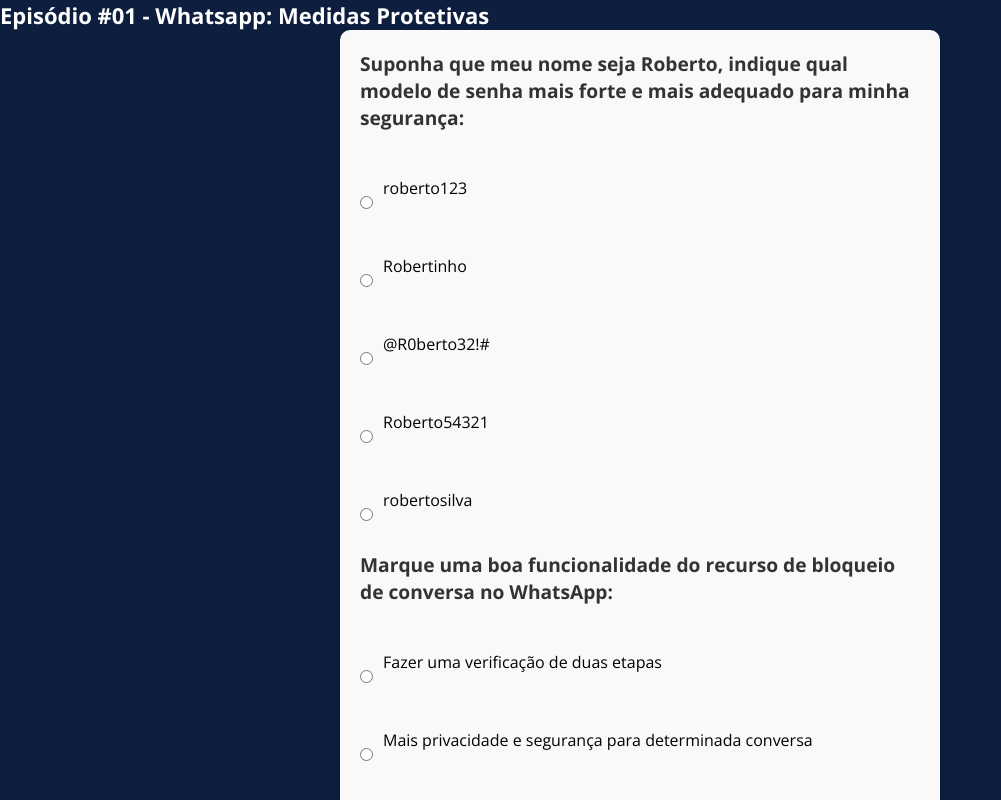
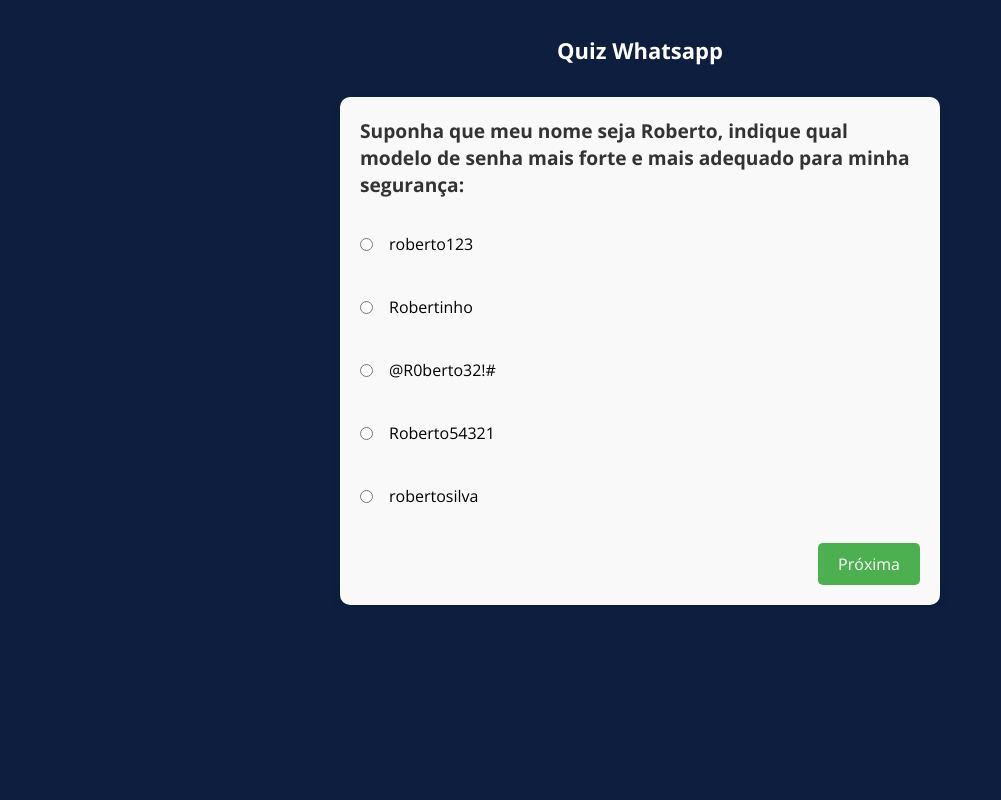
Before and after one commit to Andrengr0/safe-apps-front, a React (Vite) app: page /quizzes/whatsapp in a window 1280 px wide. Shown: the top 800 px of the page, without its empty margins (0-1001 px from the left). Built offline with nearby package versions, Linux system fonts and the light colour scheme; the HTML template or start-up script is replaced by a standard one.

Commit message:
change: personalizando quiz

```diff
--- a/src/components/quizz/Quizz.css
+++ b/src/components/quizz/Quizz.css
@@ -1,6 +1,7 @@
 /* Estilo base */
 body {
   font-family: Arial, sans-serif;
+  padding: 0.2rem;
 }
 
 .quiz-form {
@@ -30,7 +31,8 @@
 }
 
 .option-label {
-    margin-bottom: 10px;
+  gap: 1rem;
+  margin-bottom: 1rem;
   display: flex;
   align-items: center;
   font-size: 1rem;
@@ -38,13 +40,18 @@
 }
 
 .option-input {
-    margin-right: 10px;
+  margin: 0 !important;
   accent-color: #4CAF50; /* Cor do input de radio quando selecionado */
 }
 
-  /* Botão de envio */
-  .submit-btn {
-    display: inline-block;
+/* Botões de navegação */
+.navigation-buttons {
+  display: flex;
+  justify-content: space-between;
+  margin-top: 20px;
+}
+
+.prev-btn, .next-btn, .submit-btn {
   background-color: #4CAF50;
   color: white;
   padding: 10px 20px;
@@ -55,7 +62,7 @@
   transition: background-color 0.3s ease;
 }
 
-  .submit-btn:hover {
+.prev-btn:hover, .next-btn:hover, .submit-btn:hover {
   background-color: #45a049;
 }
 
@@ -78,3 +85,55 @@
       padding: 15px;
   }
 }
+
+@media (max-width: 480px) {
+
+  .navigation-buttons {
+    flex-direction: column;
+  }
+
+  .prev-btn, .next-btn {
+    margin: 0 auto;
+      width: 100%;
+      max-width: 10rem;
+      margin-bottom: 10px;
+  }
+}
+
+
+.modal {
+  position: fixed;
+  top: 0;
+  left: 0;
+  width: 100%;
+  height: 100%;
+  background-color: rgba(0, 0, 0, 0.5);
+  display: flex;
+  justify-content: center;
+  align-items: center;
+}
+
+.modal-content {
+  background-color: #fff;
+  padding: 20px;
+  border-radius: 10px;
+  box-shadow: 0 4px 8px rgba(0, 0, 0, 0.1);
+  text-align: center;
+}
+
+.close-btn {
+  background-color: #4caf50;
+  color: white;
+  padding: 10px 20px;
+  border: none;
+  border-radius: 5px;
+  cursor: pointer;
+}
+
+.close-btn:hover {
+  background-color: #45a049;
+}
+
+.invisible {
+  visibility: hidden; /* Torna o botão invisível mas mantém o espaço ocupado */
+}
--- a/src/components/quizz/index.tsx
+++ b/src/components/quizz/index.tsx
@@ -1,4 +1,4 @@
-import React from 'react';
+import React, { useState } from 'react';
 import { useForm, SubmitHandler } from 'react-hook-form';
 import './Quizz.css'; // Importa o arquivo de estilo
 
@@ -11,28 +11,72 @@
 
 interface QuizProps {
   questions: Question[];
-  onSubmit: (score: number) => void;
 }
 
-const Quiz: React.FC<QuizProps> = ({ questions, onSubmit }) => {
-  const { register, handleSubmit } = useForm();
+const Quiz: React.FC<QuizProps> = ({ questions }) => {
+  const { register, handleSubmit, setValue } = useForm();
+  const [currentQuestion, setCurrentQuestion] = useState(0); // Controla a questão atual
+  const [answers, setAnswers] = useState<Record<number, string>>({}); // Armazena as respostas
+  const [score, setScore] = useState<number | null>(null); // Armazena a pontuação
+  const [feedback, setFeedback] = useState<string | null>(null); // Armazena o feedback
+  const [isModalOpen, setIsModalOpen] = useState(false); // Controla o estado do modal de feedback
+
+  const question = questions[currentQuestion];
+  const totalQuestions = questions.length;
+  const pointsPerQuestion = 100 / totalQuestions;
+
+  const handleNext = () => {
+    if (currentQuestion < totalQuestions - 1) {
+      setCurrentQuestion(currentQuestion + 1);
+    }
+  };
+
+  const handlePrev = () => {
+    if (currentQuestion > 0) {
+      setCurrentQuestion(currentQuestion - 1);
+    }
+  };
 
   const onSubmitQuiz: SubmitHandler<any> = (data) => {
-    let score = 0;
+    let totalScore = 0;
 
     questions.forEach((question) => {
       if (data[question.id] === question.correctAnswer) {
-        score++;
+        totalScore += pointsPerQuestion; // Pontuação proporcional
       }
     });
 
-    onSubmit(score);
+    let feedbackMessage = '';
+    if (totalScore === 100) {
+      feedbackMessage = 'Excelente! Você acertou tudo!';
+    } else if (totalScore >= 70) {
+      feedbackMessage = 'Muito bom! Você acertou a maioria!';
+    } else if (totalScore >= 50) {
+      feedbackMessage = 'Boa tentativa! Mas você pode melhorar.';
+    } else {
+      feedbackMessage = 'Parece que você teve dificuldades. Tente novamente!';
+    }
+
+    setScore(totalScore);
+    setFeedback(feedbackMessage);
+    setIsModalOpen(true); // Abre o modal ao enviar o quiz
+  };
+
+  const saveAnswer = (questionId: number, value: string) => {
+    setAnswers((prev) => ({ ...prev, [questionId]: value }));
+    setValue(questionId.toString(), value);
+  };
+
+  const closeModal = () => {
+    setIsModalOpen(false);
   };
 
   return (
+    <div>
+      {score === null ? (
         <form className="quiz-form" onSubmit={handleSubmit(onSubmitQuiz)}>
-      {questions.map((question) => (
-        <div className="quiz-question" key={question.id}>
+          {/* Exibe o formulário antes do envio */}
+          <div className="quiz-question">
             <h4 className="question-title">{question.question}</h4>
             <div className="options-group">
               {question.options.map((option) => (
@@ -42,15 +86,103 @@
                     type="radio"
                     {...register(question.id.toString(), { required: true })}
                     value={option}
+                    checked={answers[question.id] === option}
+                    onChange={() => saveAnswer(question.id, option)}
                   />
                   {option}
                 </label>
               ))}
             </div>
           </div>
-      ))}
-      <button className="submit-btn" type="submit">Enviar Quiz</button>
+
+          <div className="navigation-buttons">
+            <button
+              type="button"
+              className={`prev-btn ${currentQuestion === 0 ? 'invisible' : ''}`}
+              onClick={handlePrev}
+              disabled={currentQuestion === 0}
+            >
+              Anterior
+            </button>
+
+            {currentQuestion < totalQuestions - 1 ? (
+              <button type="button" className="next-btn" onClick={handleNext}>
+                Próxima
+              </button>
+            ) : (
+              <button type="submit" className="submit-btn">
+                Enviar Quiz
+              </button>
+            )}
+          </div>
         </form>
+      ) : (
+        // Mantém o mesmo layout após o envio
+        <div className="quiz-form">
+          <div className="quiz-question">
+            <h4 className="question-title">{question.question}</h4>
+            <div className="options-group">
+              {question.options.map((option) => {
+                const isCorrect = option === question.correctAnswer;
+                const isSelected = answers[question.id] === option;
+
+                // Definindo a cor de fundo com base na resposta correta/incorreta
+                const backgroundColor =
+                  isSelected && isCorrect
+                    ? '#a0c5a2' // Resposta correta
+                    : isSelected && !isCorrect
+                    ? '#e08282' // Resposta incorreta
+                    : 'transparent'; // Opções não selecionadas ou não relevantes
+
+                return (
+                  <label
+                    className="option-label"
+                    key={option}
+                    style={{ backgroundColor }}
+                  >
+                    <input
+                      className="option-input"
+                      type="radio"
+                      value={option}
+                      checked={isSelected}
+                      readOnly
+                    />
+                    {option}
+                  </label>
+                );
+              })}
+            </div>
+          </div>
+
+          <div className="navigation-buttons">
+            {currentQuestion > 0 && (
+              <button type="button" className="prev-btn" onClick={handlePrev}>
+                Anterior
+              </button>
+            )}
+
+            {currentQuestion < totalQuestions - 1 && (
+              <button type="button" className="next-btn" onClick={handleNext}>
+                Próxima
+              </button>
+            )}
+          </div>
+        </div>
+      )}
+
+      {/* Modal de feedback */}
+      {isModalOpen && (
+        <div className="modal">
+          <div className="modal-content">
+            <h2>Seu resultado: {score} pontos</h2>
+            <p>{feedback}</p>
+            <button className="close-btn" onClick={closeModal}>
+              Fechar
+            </button>
+          </div>
+        </div>
+      )}
+    </div>
   );
 };
 
--- /dev/null
+++ b/src/pages/quizzes/QuizTema.css
@@ -0,0 +1,4 @@
+.tittle-quizz-tema{
+    text-align: center;
+    padding: 2rem 0.5rem;
+}
--- a/src/pages/quizzes/quizzWhatsapp/index.tsx
+++ b/src/pages/quizzes/quizzWhatsapp/index.tsx
@@ -1,8 +1,9 @@
 import React from 'react';
 import Quiz from '@/components/quizz';
+import '../QuizTema.css';
 
 const QuizzWhatsapp: React.FC = () => {
-  // Questões do quiz antigo adaptadas para o formato do componente Quiz
+  // Questões do quiz
   const questions = [
     {
       id: 1,
@@ -60,15 +61,10 @@
     }
   ];
 
-  // Função para tratar o envio do quiz
-  const handleQuizSubmit = (score: number) => {
-    alert(`Você acertou ${score} de ${questions.length} questões!`);
-  };
-
   return (
-    <div>
-      <h1>Episódio #01 - Whatsapp: Medidas Protetivas</h1>
-      <Quiz questions={questions} onSubmit={handleQuizSubmit} />
+    <div className='quizz-tema-whatsapp'>
+      <h1 className='tittle-quizz-tema'>Quiz Whatsapp</h1>
+      <Quiz questions={questions} />
     </div>
   );
 };
```
Lines whose indentation alone changed are shown as unchanged.
